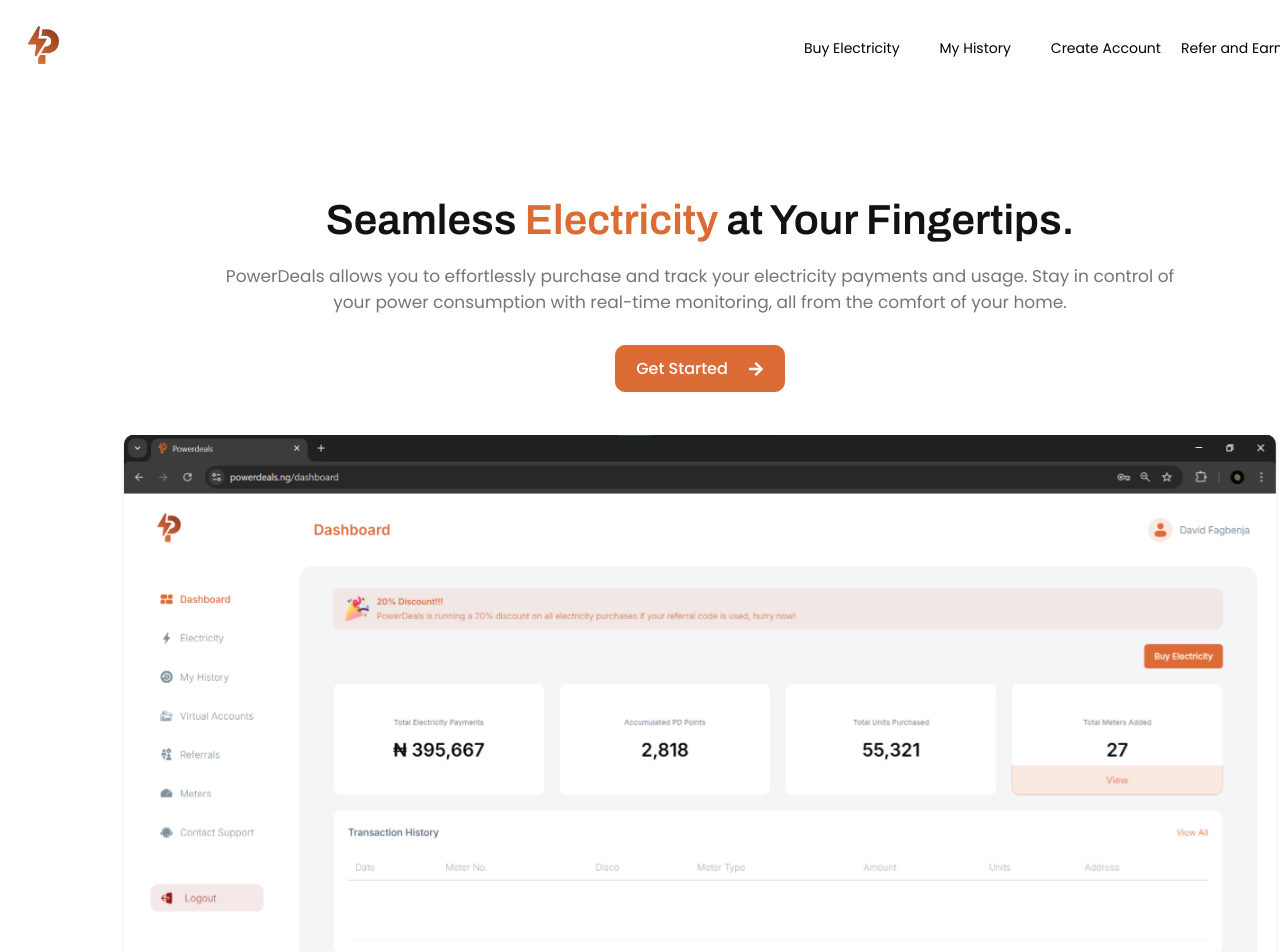
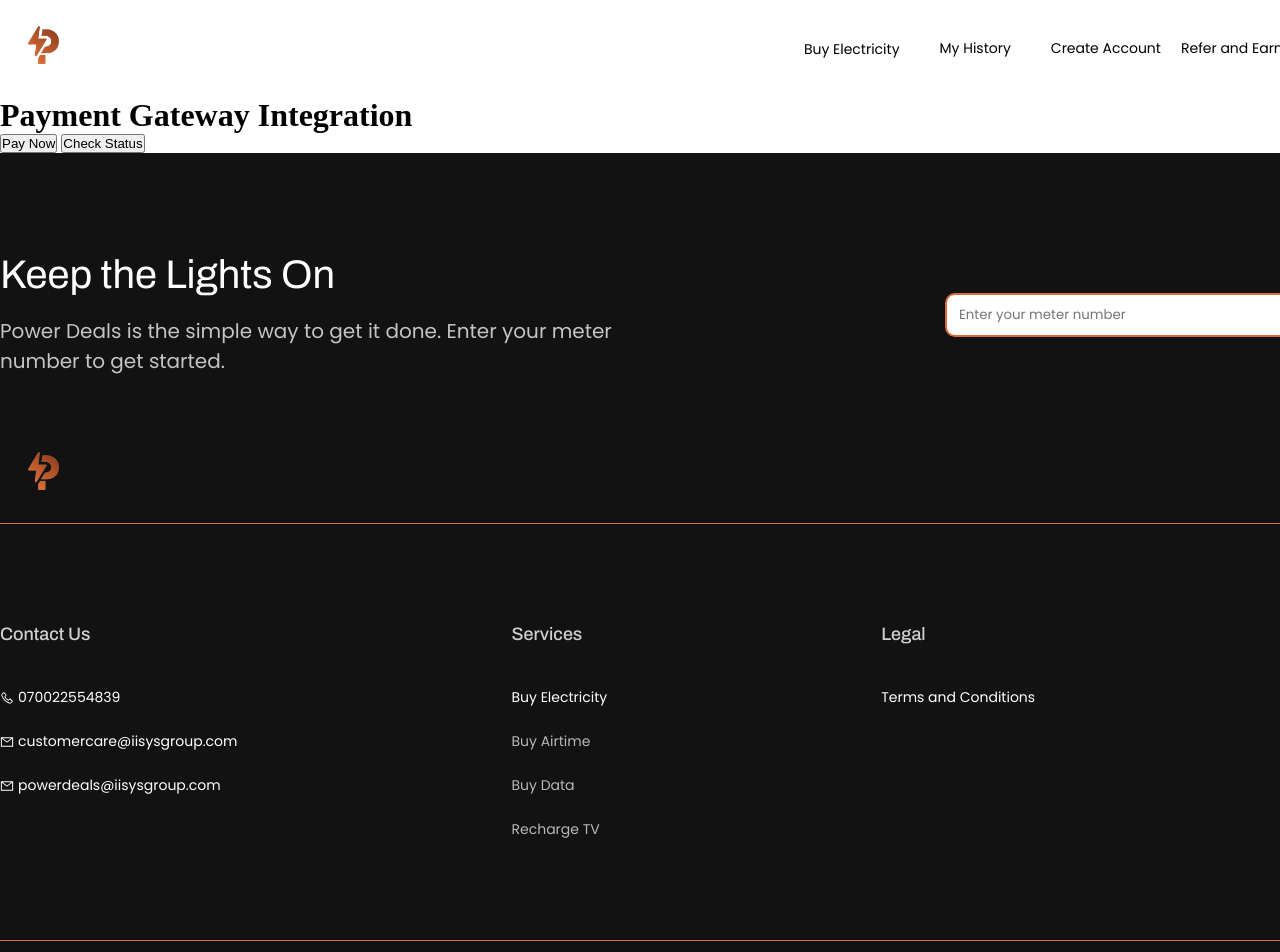
Before and after one commit to daviddll396/powerdeals, a React (Vite) app: page /buy in a window 1280 px wide. Shown: the top 952 px of the page. Built offline with nearby package versions, Linux system fonts and the light colour scheme.

Commit message:
added payment gateway

```diff
--- a/package.json
+++ b/package.json
@@ -15,7 +15,8 @@
     "react": "^18.3.1",
     "react-dom": "^18.3.1",
     "react-icons": "^5.3.0",
-    "react-reveal": "^1.2.2"
+    "react-reveal": "^1.2.2",
+    "react-router-dom": "^6.27.0"
   },
   "devDependencies": {
     "@eslint/js": "^9.13.0",
--- a/src/App.jsx
+++ b/src/App.jsx
@@ -1,13 +1,9 @@
 import { useState, useEffect } from "react";
 import "./App.css";
-import {
-  Navbar,
-  Hero,
-  Convenience,
-  Why,
-  Faqs,
-  Footer,
-} from "./components/index";
+import { Navbar, Footer } from "./components/index";
+import { Home, Buy } from "./components/Pages";
+
+import { BrowserRouter as Router, Routes, Route } from "react-router-dom";
 
 import Preloader from "./components/reusables/Preloader/Preloader";
 
@@ -25,15 +21,14 @@
       {loading ? (
         <Preloader />
       ) : (
-        <>
-          {" "}
+        <Router>
           <Navbar />
-          <Hero />
-          <Convenience />
-          <Why />
-          <Faqs />
+          <Routes>
+            <Route path="/" element={<Home />} />
+            <Route path="/buy" element={<Buy />} />
+          </Routes>
           <Footer />
-        </>
+        </Router>
       )}
     </>
   );
--- a/src/components/Footer/Footer.jsx
+++ b/src/components/Footer/Footer.jsx
@@ -60,10 +60,10 @@
                 {" "}
                 <span>Buy Data</span>
               </div>
-              <didiv className="comingsoon">
+              <div className="comingsoon">
                 {" "}
                 <span>Recharge TV</span>
-              </didiv>
+              </div>
             </div>
             <div className="footer-section">
               <div className="footer-header">Legal</div>
--- a/src/components/Navbar/Navbar.jsx
+++ b/src/components/Navbar/Navbar.jsx
@@ -1,6 +1,7 @@
 import React from "react";
 import "./navbar.css";
 import Fade from "react-reveal/Fade";
+import { Link } from "react-router-dom";
 
 const Navbar = () => {
   return (
@@ -9,13 +10,15 @@
         {" "}
         <div className="nav-logo">
           <Fade delay={350}>
-            <img src="/public/images/powerdeals-logo.png" alt="" />
+            <Link to="/">
+              <img src="/public/images/powerdeals-logo.png" alt="" />
+            </Link>
           </Fade>
         </div>
         <div className="nav-links">
           <Fade delay={400}>
             {" "}
-            <a href="#">Buy Electricity</a>
+            <Link to="/buy">Buy Electricity</Link>
           </Fade>
           <Fade delay={450}>
             {" "}
--- /dev/null
+++ b/src/components/Pages/Buy/Buy.jsx
@@ -0,0 +1,78 @@
+import "./buy.css";
+import { useEffect } from "react";
+import axios from "axios";
+
+function App() {
+  const generateRef = () => {
+    const randomNumbers = Math.floor(10000 + Math.random() * 90000).toString();
+    return `PDY-${randomNumbers}`;
+  };
+
+  const publicKey =
+    "ITXPUB_STAGING_N9OSLGOKR2WT6KNKMRPHI0TNDZF3FEMCFDUO2PFN-6011000252-04GPRVVTV0CPUVD";
+
+  useEffect(() => {
+    const script = document.createElement("script");
+    script.src =
+      "https://checkout.itexpay.com/v1.0.0/itexpay-inline-staging-min.js";
+    script.async = true;
+
+    document.body.appendChild(script);
+
+    return () => {
+      document.body.removeChild(script);
+    };
+  }, []);
+
+  const checkPaymentStatus = async () => {
+    const paymentId = "ITX662182491729634251752";
+
+    console.log("payin");
+    const url = `https://staging.itexpay.com/api/v1/transaction/charge/status?publickey="${publicKey}"&paymentid=${paymentId}`;
+
+    try {
+      const response = await axios.get(url);
+      console.log("Payment status response:", response.data);
+    } catch (error) {
+      console.error("Error fetching payment status:", error);
+    }
+  };
+
+  const paymentRef = generateRef();
+
+  const testPay = () => {
+    const Pay = new window.ItexPayNS.ItexPay({
+      api_key:
+        "ITXPUB_STAGING_N9OSLGOKR2WT6KNKMRPHI0TNDZF3FEMCFDUO2PFN-6011000252-04GPRVVTV0CPUVD",
+      first_name: "David",
+      last_name: "Fagbenja",
+      phone_number: "2347064758014",
+      email: "daviddll396@gmail.com",
+      amount: 10,
+      // redirecturl: "http://yourredirecturl.com",
+      currency: "NGN",
+      reference: paymentRef,
+      onCompleted: (data) => {
+        console.log("Payment completed:", data);
+      },
+      onError: (error) => {
+        console.error("Payment error:", error);
+      },
+      onClose: () => {
+        console.log("Payment widget closed.");
+      },
+    });
+
+    Pay.init();
+  };
+
+  return (
+    <div>
+      <h1>Payment Gateway Integration</h1>
+      <button onClick={() => testPay()}>Pay Now</button>{" "}
+      <button onClick={() => checkPaymentStatus()}>Check Status</button>
+    </div>
+  );
+}
+
+export default App;
--- /dev/null
+++ b/src/components/Pages/Home/Home.jsx
@@ -0,0 +1,14 @@
+import { Hero, Convenience, Why, Faqs } from "../../index";
+
+const Home = () => {
+  return (
+    <>
+      <Hero />
+      <Convenience />
+      <Why />
+      <Faqs />
+    </>
+  );
+};
+
+export default Home;
--- /dev/null
+++ b/src/components/Pages/index.js
@@ -0,0 +1,2 @@
+export { default as Home } from "./Home/Home";
+export { default as Buy } from "./Buy/Buy";
```
Also changed, not shown: src/components/Pages/Buy/buy.css (added), src/components/Pages/Home/home.css (added), 1 other file (tests, documents, lock files or other folders).
